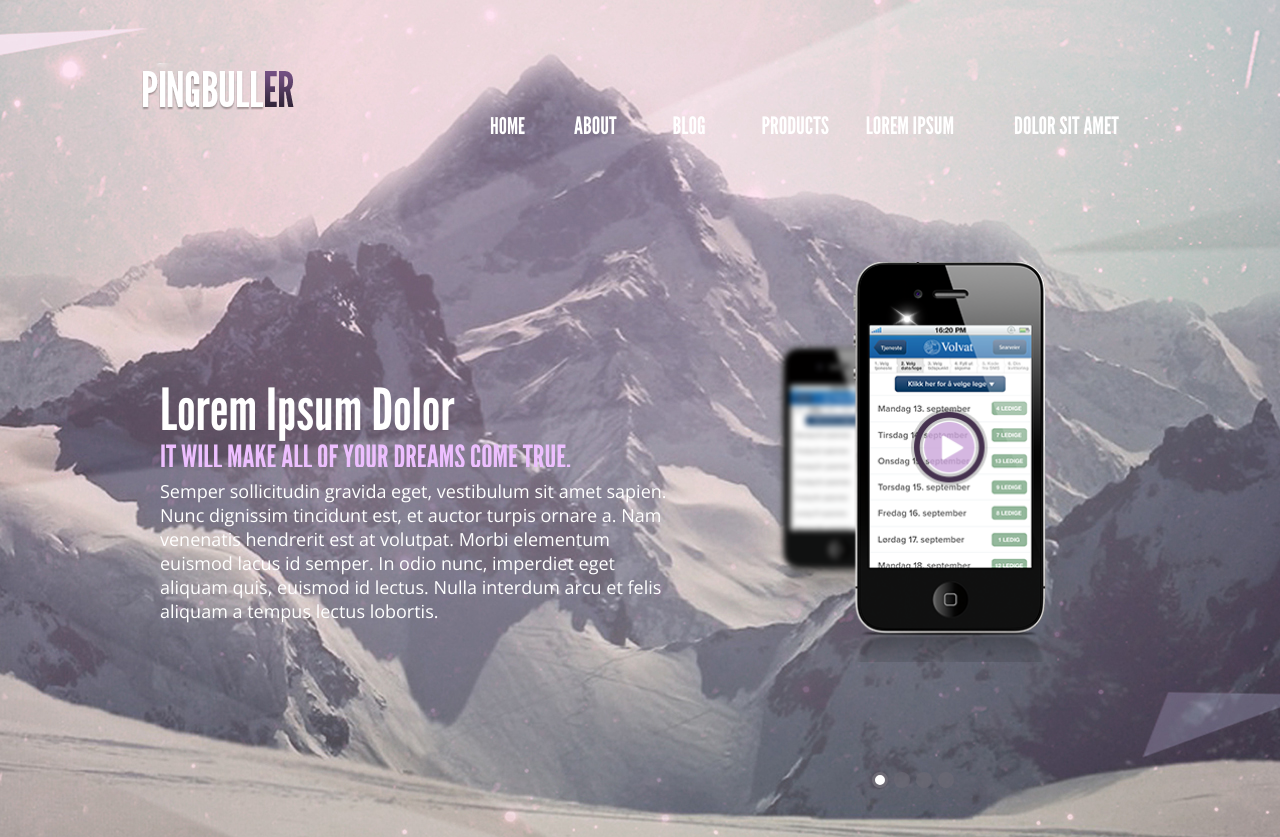
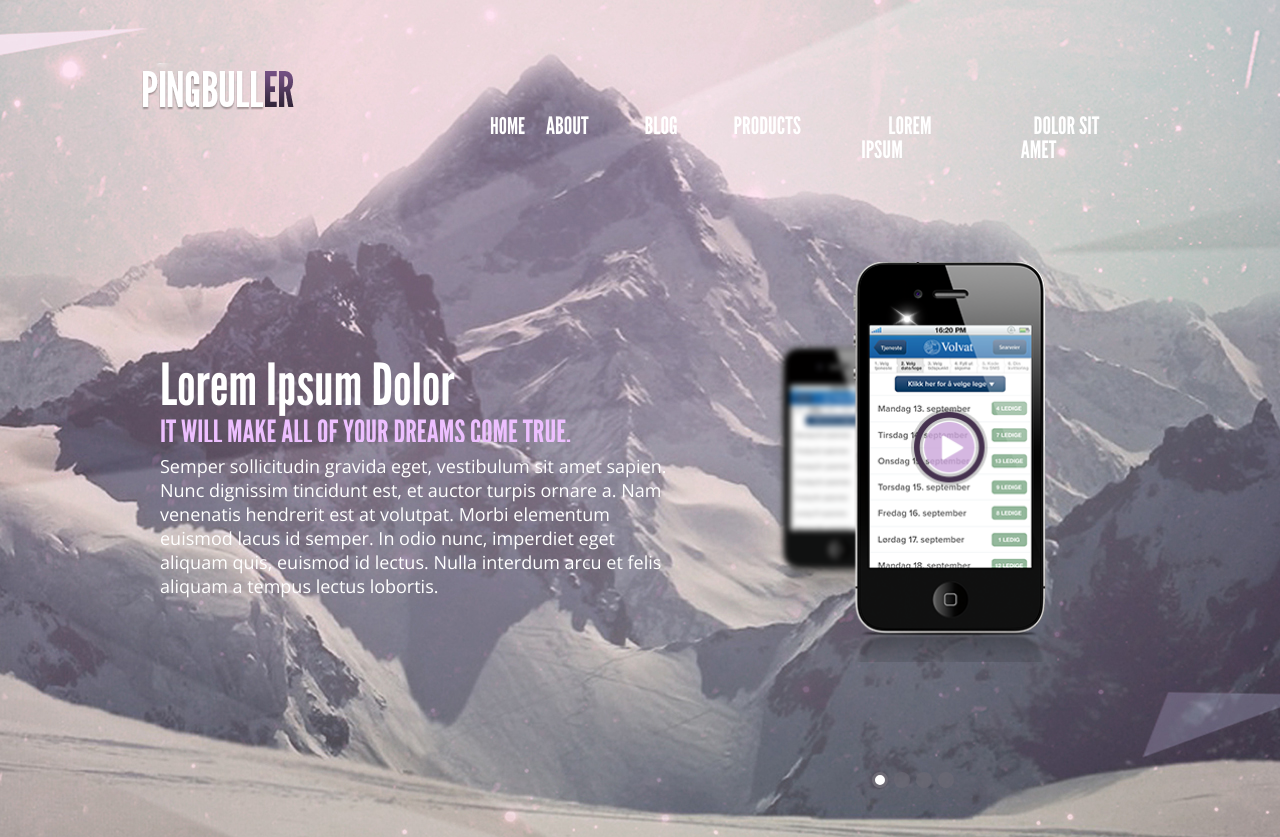
Before and after one commit to artem-zhukov/goit, a plain HTML site: page w7-8/index.html in a window 1280 px wide. Shown: the top 837 px of the page. Drawn offline with nearby package versions, Linux system fonts and the light colour scheme; files whose address does not match are found by name.

Commit message:
test version

```diff
--- a/w7-8/index.html
+++ b/w7-8/index.html
@@ -8,9 +8,9 @@
         <link rel="stylesheet" href="styless.css" >
         <link rel="stylesheet" href="reset.css">
         <title>Pingbuller</title>
-<!--        <meta name="description" content="">
+       <meta name="description" content="">
         <meta name="keywords" content="">
-        <script type="text/javascript" src="http://html5shiv.googlecode.com/svn/trunk/html5.js"></script>-->
+        <script type="text/javascript" src="http://html5shiv.googlecode.com/svn/trunk/html5.js"></script>
         <link href='https://fonts.googleapis.com/css?family=Open+Sans:300' rel='stylesheet' type='text/css'>
     </head>
     <body>
@@ -19,7 +19,6 @@
               <!-- <div class="main-backslide"></div>-->
                 <div class="wrapper">
                     <div class="header__logo"><a href=""><img src="assets/images/logo.png" alt=""></a></div>
-
                     <nav class="main-nav">
                         <ul class="main-nav__list">
                             <li class="main-nav__first--li"><a  href="">HOME</a></li>
--- a/w7-8/styless.css
+++ b/w7-8/styless.css
@@ -114,7 +114,7 @@ table{
 .header{
     position: relative;
 	padding:55px 0;
-    /*z-index: 1;*/
+    z-index: 1;
 	background:url(assets/images/bg.jpg) center 0 no-repeat;
 	background-size: 100% 100% auto;
 	min-height:500px;
@@ -205,7 +205,8 @@ table{
 	}
 
 .about-slider__slides:after,.sub-header__item:after{
-	clear:both;content:'';
+	clear:both;
+    content:'';
 	}
 
 .main-nav__list li{
@@ -219,8 +220,14 @@ table{
 	color:#fff;
 	text-decoration:none;
 	font-size:23px;
-	display:inline-block;
-	}
+	/*display:inline-block;*/
+	}
+
+.main-nav__list a:hover {
+    border-bottom: 3px solid;
+    margin-bottom: -3px;
+	border-color: #edbfff;
+}
 
 .slider{
 	position:relative;
@@ -598,6 +605,14 @@ footer p span{
 	border-color: #edbfff;
 }
 
+
+.main-nav__list{
+    z-index: 500;
+	width:200px;
+	top:141px;
+    left:91px;
+}
+
 .slider{
 	height:300px;
 	width:440px;
@@ -621,6 +636,7 @@ footer p span{
 .slider__prev{
 	left:-25px;
 	}
+
 .slider__img{
     display: block;
     width: 192px;
@@ -640,6 +656,7 @@ footer p span{
     text-align: left;
     position: absolute;
     top: 49%;
+    	transform:translateY(-50%);
 }
 
 .slider__thumbs{
```
Also changed, not shown: w7-8/assets/images/featured-img.png (added).
